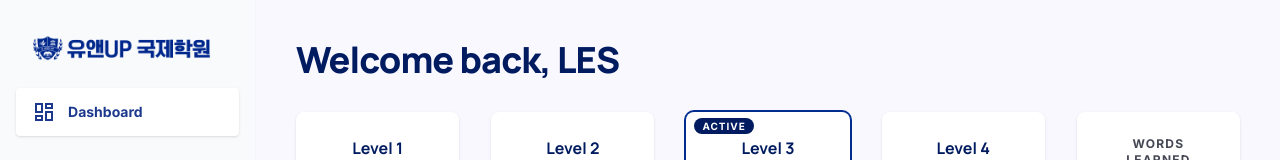
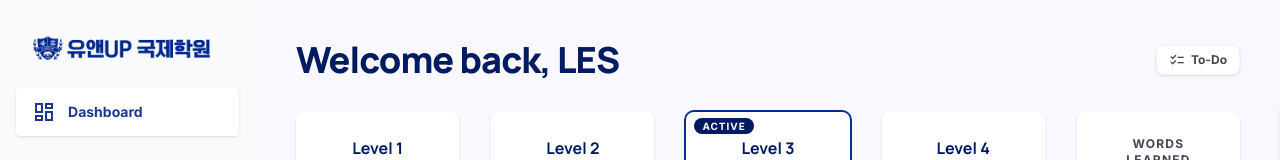
Before and after one commit to uandup/voca-front, a React (Vite) app in the folder uandup_voca/: page /student/dashboard in a window 1280 px wide. Shown: the top 160 px of the page. Built offline with nearby package versions, Linux system fonts and the light colour scheme.

Commit message:
feat: TodoList SideBar 추가

```diff
--- a/uandup_voca/src/pages/student/dashboard/DashboardPage.tsx
+++ b/uandup_voca/src/pages/student/dashboard/DashboardPage.tsx
@@ -1,21 +1,72 @@
+import { useState, useRef, useEffect } from "react";
 import { PageTitle } from "@/shared/ui/PageTitle";
 import { WeeklyScoreChart } from "./ui/WeeklyScoreChart";
 import { StatCards } from "./ui/StatCards";
 import { LevelProgress } from "./ui/LevelProgress";
+import { TodoList } from "./ui/TodoList";
 
 export default function DashboardPage() {
+  const [todoOpen, setTodoOpen] = useState(false);
+  const drawerRef = useRef<HTMLDivElement>(null);
+  const buttonRef = useRef<HTMLButtonElement>(null);
+
+  useEffect(() => {
+    if (!todoOpen) return;
+    function handleClick(e: MouseEvent) {
+      if (
+        drawerRef.current?.contains(e.target as Node) ||
+        buttonRef.current?.contains(e.target as Node)
+      )
+        return;
+      setTodoOpen(false);
+    }
+    document.addEventListener("mousedown", handleClick);
+    return () => document.removeEventListener("mousedown", handleClick);
+  }, [todoOpen]);
+
   return (
-    <main>
-      <PageTitle title="Welcome back, LES" />
+    <main className="relative">
+      {/* Title row with todo toggle */}
+      <div className="flex items-center justify-between mb-8">
+        <PageTitle title="Welcome back, LES" />
 
-      {/* Level Progress */}
+        {/* Todo Button */}
+        <button
+          ref={buttonRef}
+          onClick={() => setTodoOpen((v) => !v)}
+          className={`flex items-center gap-1.5 px-3 py-1.5 rounded-xl text-xs font-bold transition-all
+            ${
+              todoOpen
+                ? "bg-primary text-white shadow-md"
+                : "bg-surface-container-lowest shadow-sm border border-outline-variant/20 text-on-surface-variant hover:border-primary/40 hover:text-primary"
+            }`}
+        >
+          <span
+            className="material-symbols-outlined"
+            style={{ fontSize: "16px" }}
+          >
+            {todoOpen ? "close" : "checklist"}
+          </span>
+          To-Do
+        </button>
+      </div>
+
       <LevelProgress />
-
-      {/* Top Grid: Chart + Stats */}
       <div className="grid grid-cols-12 gap-8 items-stretch">
         <WeeklyScoreChart />
         <StatCards />
       </div>
+
+      {/* Slide-in drawer from right edge */}
+      <div
+        ref={drawerRef}
+        className={`fixed top-24 right-0 bottom-20 w-76 z-50 transition-transform duration-300 ease-in-out
+          ${todoOpen ? "translate-x-0" : "translate-x-full"}`}
+      >
+        <div className="h-full ">
+          <TodoList />
+        </div>
+      </div>
     </main>
   );
 }
--- a/uandup_voca/src/pages/student/dashboard/ui/LevelProgress.tsx
+++ b/uandup_voca/src/pages/student/dashboard/ui/LevelProgress.tsx
@@ -15,7 +15,7 @@ const CIRCUMFERENCE = 2 * Math.PI * RADIUS;
 export function LevelProgress() {
   return (
     <section className="mb-8">
-      <div className="grid grid-cols-1 md:grid-cols-5 gap-8">
+      <div className="grid grid-cols-5 gap-8">
         {levels.map((level) => {
           const pct = mockProgress[level];
           const offset = CIRCUMFERENCE * (1 - pct / 100);
--- /dev/null
+++ b/uandup_voca/src/pages/student/dashboard/ui/TodoList.tsx
@@ -0,0 +1,28 @@
+const todos = [
+  "Assigned Word - 80 ",
+  "Word Test",
+  "Example Sentence Test",
+  "Reivew Test (3)",
+];
+
+export function TodoList() {
+  return (
+    <aside className="h-full">
+      <div className="bg-surface-container-lowest rounded-tl-2xl rounded-bl-2xl border border-outline-variant/10 shadow-md p-5 flex flex-col gap-4 h-full">
+        <h2 className="text-sm font-bold font-headline text-on-surface">
+          To-Do
+        </h2>
+        <ul className="flex flex-col gap-3 overflow-y-auto [scrollbar-width:thin]">
+          {todos.map((text, i) => (
+            <li
+              key={i}
+              className="bg-surface-container-high rounded-lg px-4 py-3 text-sm font-medium text-on-surface"
+            >
+              {text}
+            </li>
+          ))}
+        </ul>
+      </div>
+    </aside>
+  );
+}
--- a/uandup_voca/src/shared/ui/PageTitle.tsx
+++ b/uandup_voca/src/shared/ui/PageTitle.tsx
@@ -4,7 +4,7 @@ interface PageTitleProps {
 
 export function PageTitle({ title }: PageTitleProps) {
   return (
-    <h1 className="font-headline font-extrabold text-4xl text-primary tracking-tight mb-8">
+    <h1 className="font-headline font-extrabold text-4xl text-primary tracking-tight">
       {title}
     </h1>
   );
```
